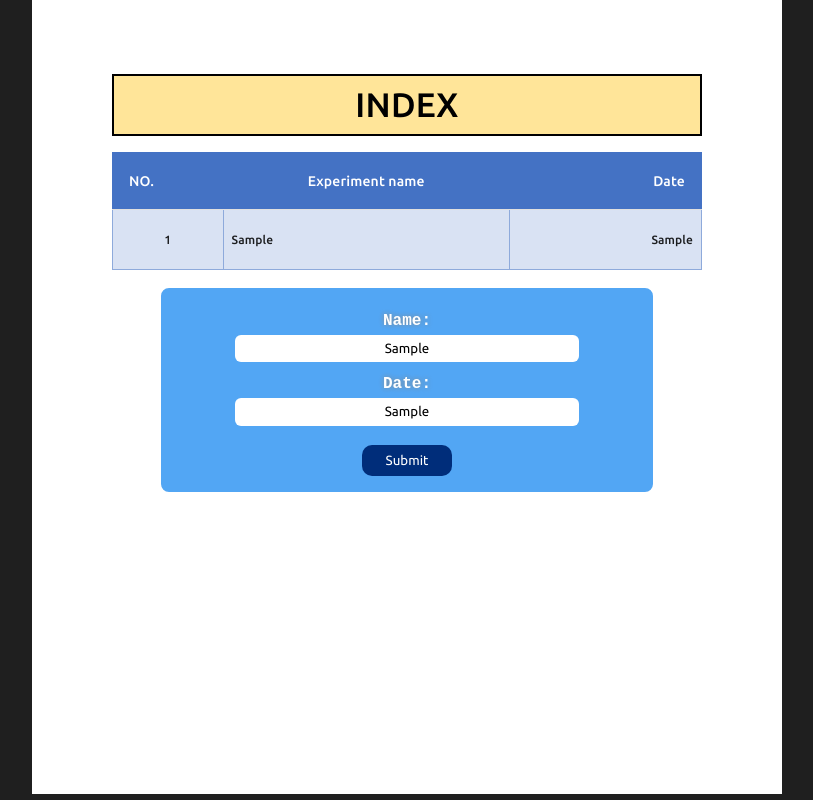
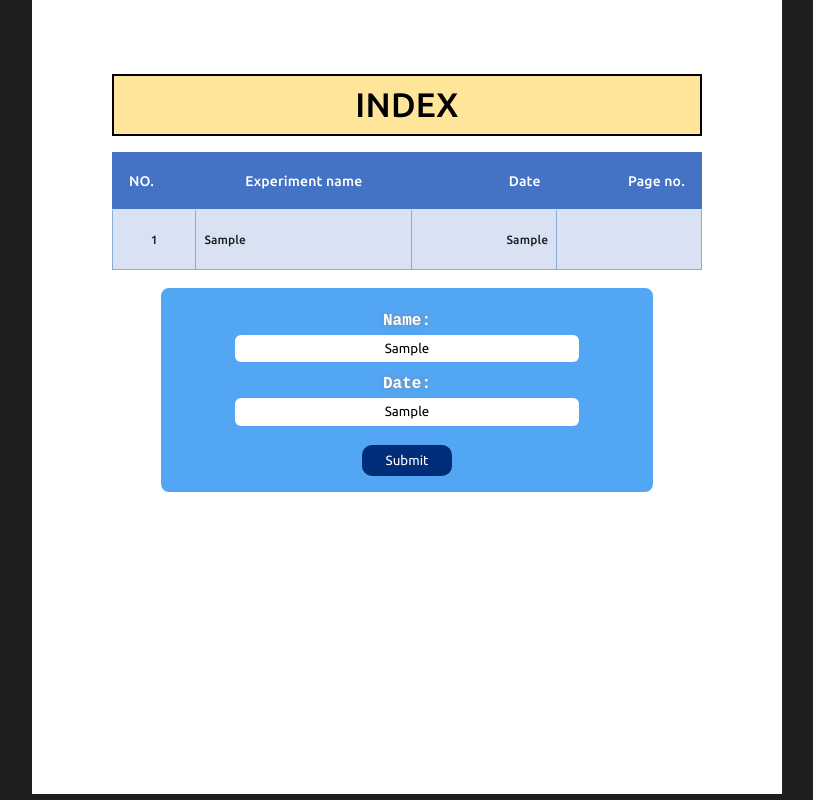
Before and after one commit to adnansid99/dti-cover-gen, a React (Vite) app: page / in a window 1280 px wide. Both pictures are taken after typing "Sample", "Sample" into the empty fields and a click on the button "Submit". Shown: the part 1140-1940 px from the top of the page, without its empty margins (233-1046 px from the left). Built offline with nearby package versions, Linux system fonts and the light colour scheme.

Commit message:
added page no. column in index

```diff
--- a/src/components/IndexPage.jsx
+++ b/src/components/IndexPage.jsx
@@ -66,6 +66,9 @@ export default function IndexPage() {
               <TableCell sx={{ color: "#FFF", minWidth: 100 }} align="right">
                 Date
               </TableCell>
+              <TableCell sx={{ color: "#FFF", minWidth: 100 }} align="right">
+                Page no.
+              </TableCell>
             </TableRow>
           </TableHead>
 
@@ -114,6 +117,9 @@ export default function IndexPage() {
                 <TableCell sx={styles.border} align="right">
                   {row.date}
                 </TableCell>
+                <TableCell sx={styles.border} align="right">
+                  {row.page}
+                </TableCell>
               </TableRow>
             ))}
           </TableBody>
```
